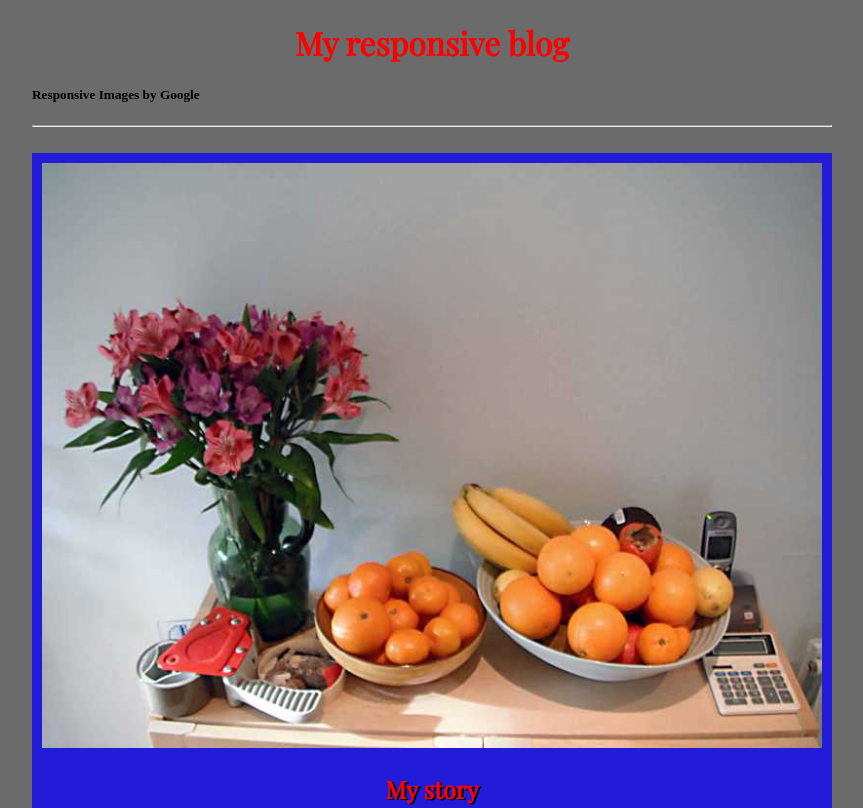
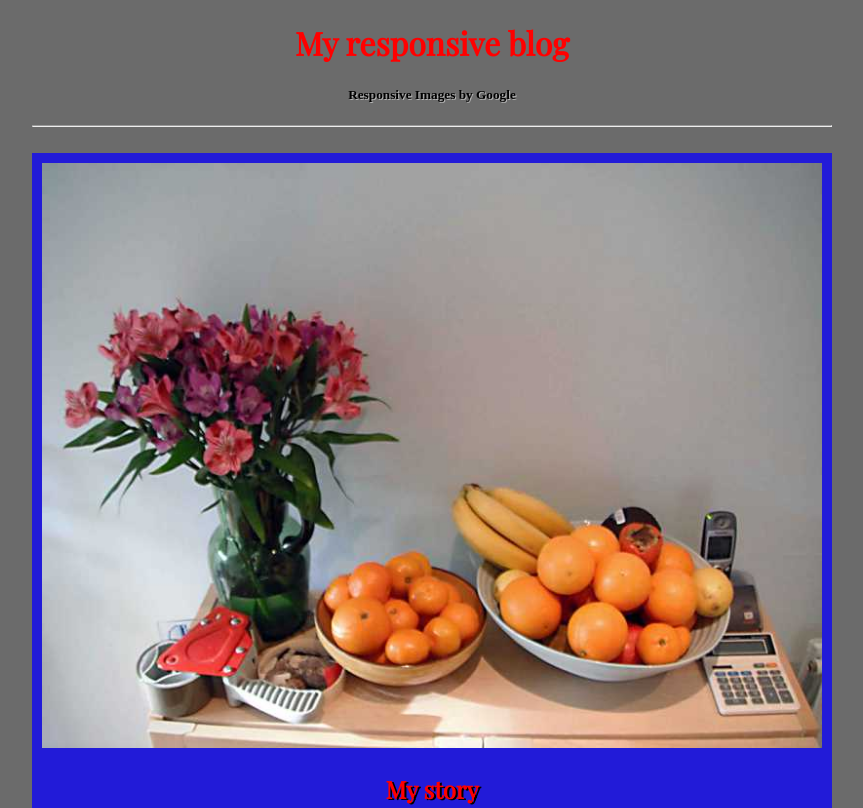
Before and after one commit to RDP07/responsiveImages_byGoogle, a plain HTML site: page index.html in a window 1280 px wide. Shown: the top 808 px of the page, without its empty margins (208-1071 px from the left). Drawn offline with nearby package versions, Linux system fonts and the light colour scheme; a web font is replaced by a local one.

Commit message:
Add style to h5

```diff
--- a/css/main.css
+++ b/css/main.css
@@ -31,6 +31,12 @@ h1, h2 {
 	font-family: 'Playfair Display', serif;
 }
 
+h5 {
+	text-align: center;
+	color: #000000;
+	text-shadow: 1px 1px rgba(255, 255, 255, 0.5);
+}
+
 h2, figcaption {
 	text-shadow: 2px 1px #000000;
 }
```
